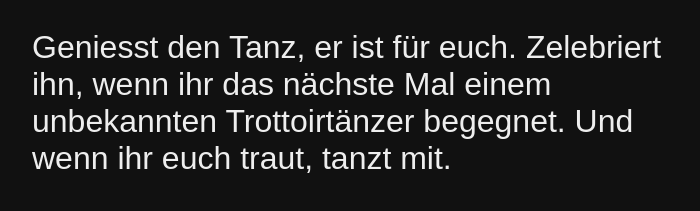
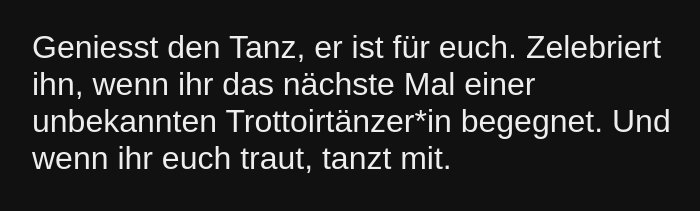
Before and after one commit to syeo66/trottoirtanz.ch, a website built with Vite: page index.html in a window 1280 px wide. Shown: the part 1225-1436 px from the top of the page, without its empty margins (288-988 px from the left). Built offline with nearby package versions, Linux system fonts and the light colour scheme.

Commit message:
Add gender star

```diff
--- a/index.html
+++ b/index.html
@@ -87,7 +87,7 @@
         und vergänglich wie das Leben selbst.</p>
 
         <p>Geniesst den Tanz, er ist für euch. Zelebriert ihn, wenn ihr das nächste Mal
-        einem unbekannten Trottoirtänzer begegnet. Und wenn ihr euch traut, tanzt mit.</p>
+        einer unbekannten Trottoirtänzer*in begegnet. Und wenn ihr euch traut, tanzt mit.</p>
       </main>
     </div>
   </body>
```
